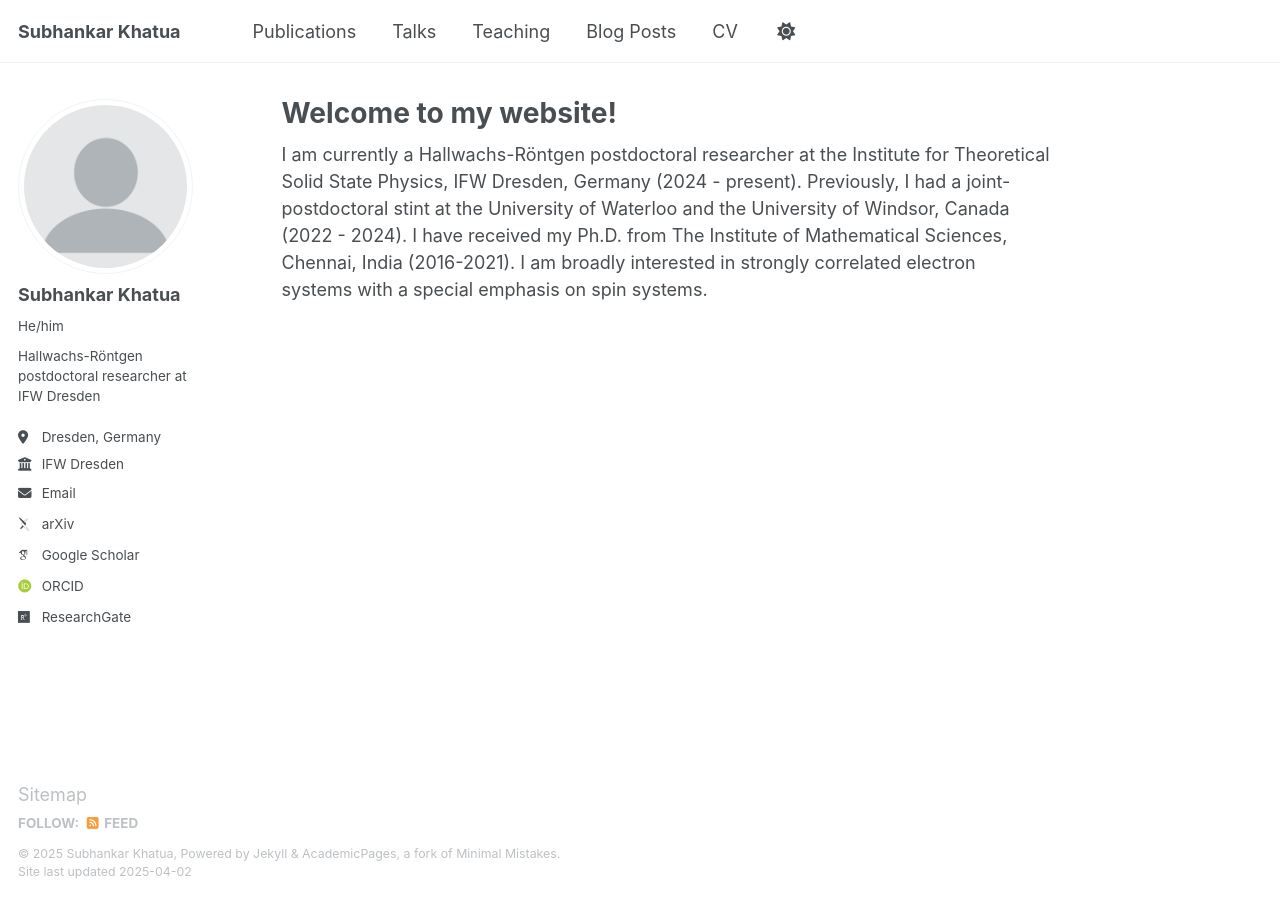
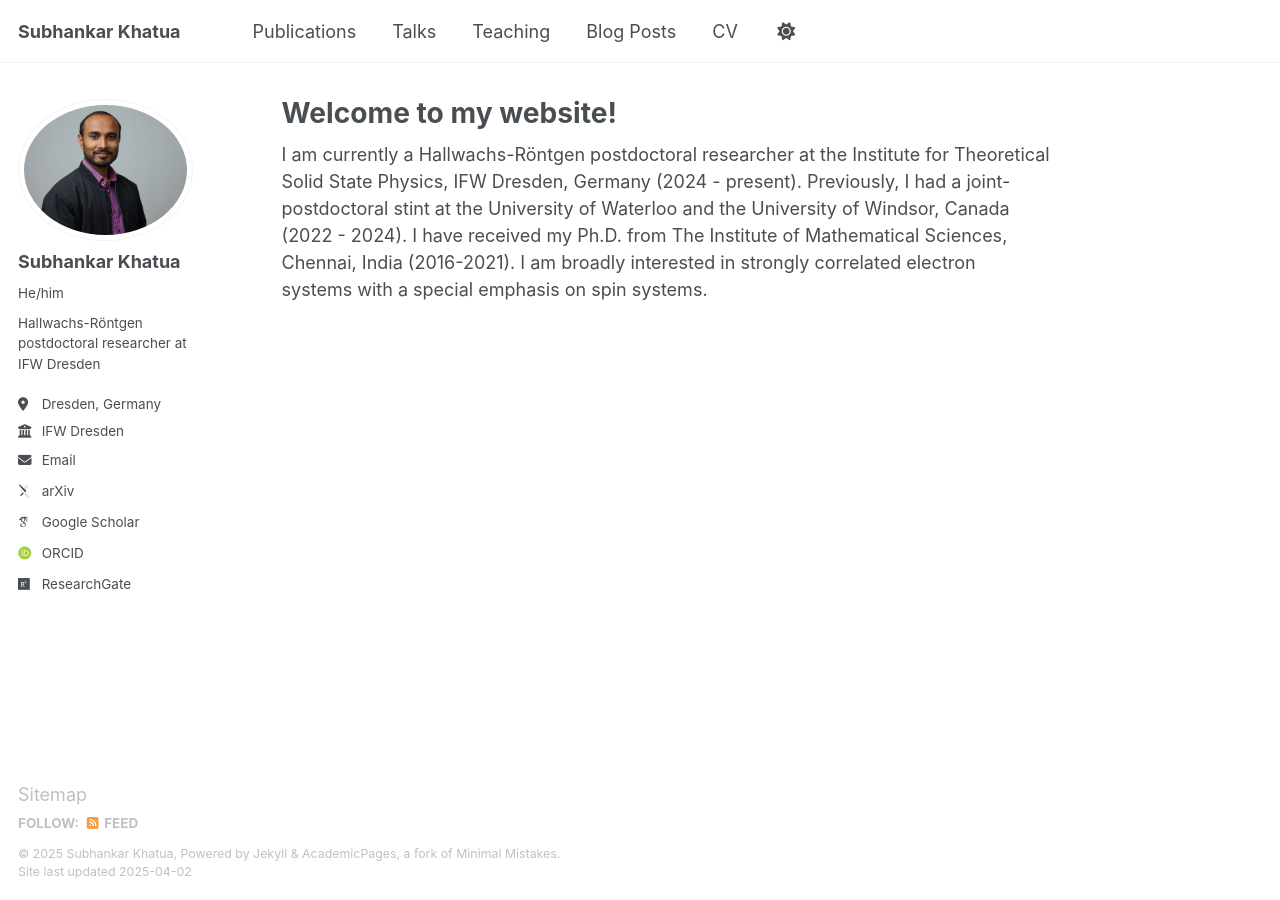
Before and after one commit to subhankar-khatua/subhankar-khatua.github.io, a Jekyll site: the page built from _pages/about.md, in a window 1280 px wide. Built offline with Jekyll 4.4.1, drawn with Linux system fonts in a browser that asks for light colours; some web fonts are replaced.

Commit message:
Update _config.yml

```diff
--- a/_config.yml
+++ b/_config.yml
@@ -22,7 +22,7 @@ repository               : "academicpages/academicpages.github.io"
 #               Additional customization can be done by editing /_includes/author-profile.html
 author:
   # Biographic information
-  avatar           : "profile.png"
+  avatar           : "khatua_subhankar.jpg"
   name             : "Subhankar Khatua"
   pronouns         : "He/him"
   bio              : "Hallwachs-Röntgen postdoctoral researcher at IFW Dresden"
```
